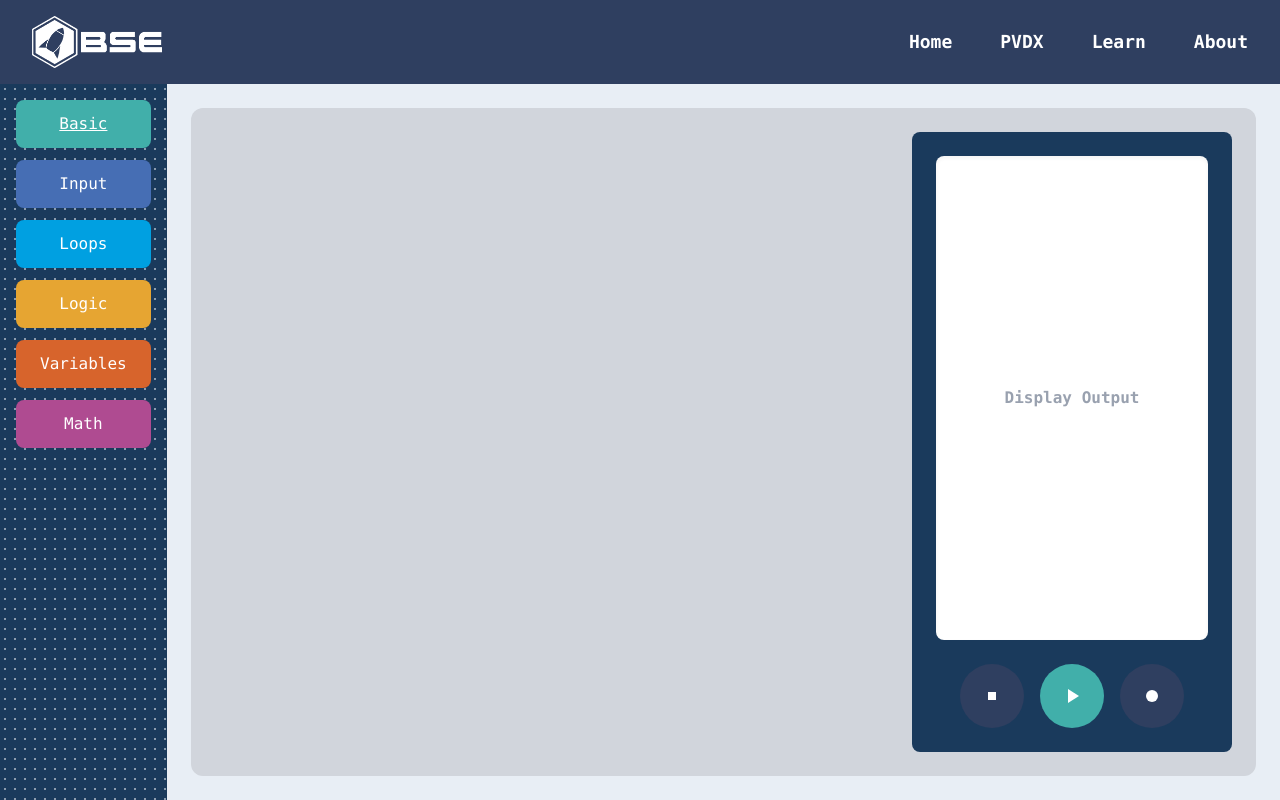
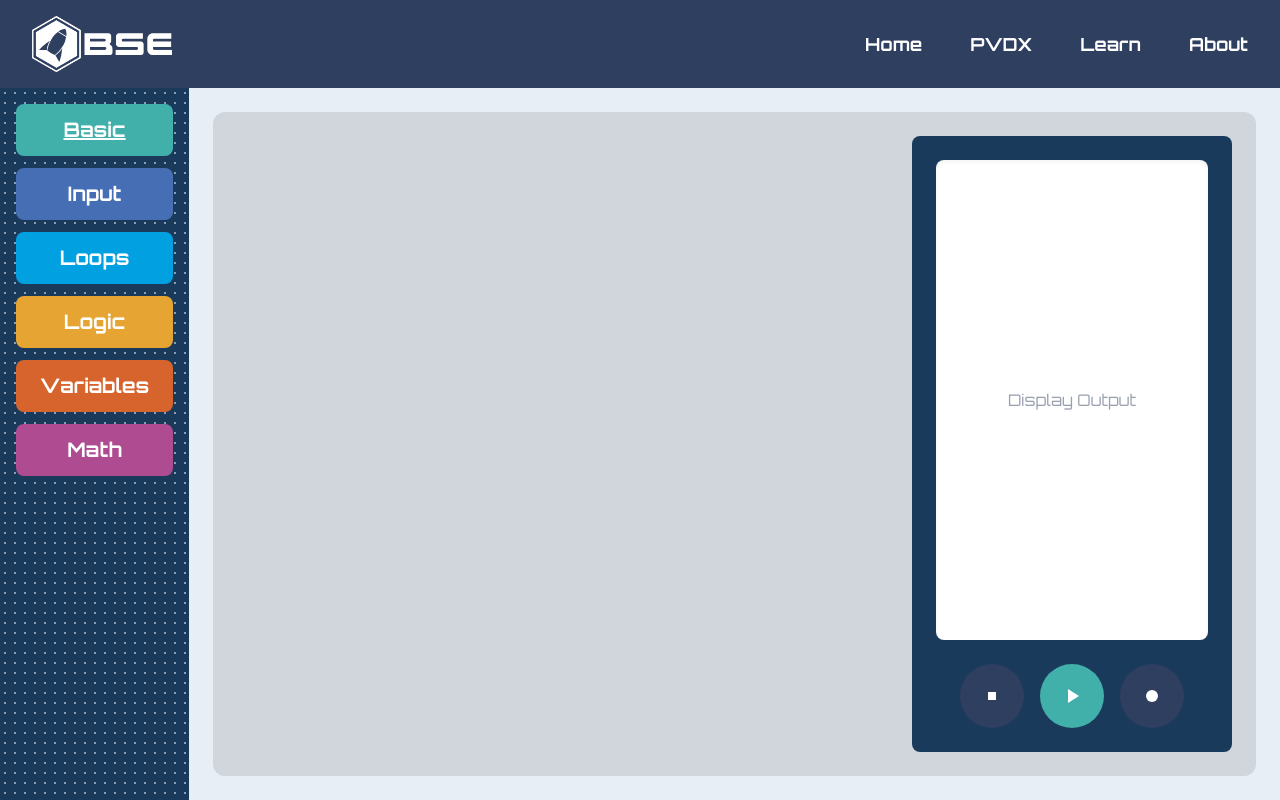
Before and after one commit to BrownSpaceEngineering/pvdx-mission-control, a Next.js app in the folder webapp/frontend/: page / in a window 1280 px wide. Built offline with nearby package versions, Linux system fonts and the light colour scheme.

Commit message:
changed fonts and text size

```diff
--- a/webapp/frontend/src/app/globals.css
+++ b/webapp/frontend/src/app/globals.css
@@ -1,14 +1,18 @@
+/* URL import MUST go first as the import */
+@import url('https://fonts.googleapis.com/css2?family=Orbitron:wght@400;700&display=swap');
 @import "tailwindcss";
+
 
 :root {
   --background: #ffffff;
   --foreground: #171717;
+  --font-orbitron: 'Orbitron', sans-serif;
 }
 
 @theme inline {
   --color-background: var(--background);
   --color-foreground: var(--foreground);
-  --font-sans: var(--font-geist-sans);
+  --font-sans: var(--font-orbitron);
   --font-mono: var(--font-geist-mono);
 }
 
@@ -22,6 +26,5 @@
 body {
   background: var(--background);
   color: var(--foreground);
-  font-family: 'Lucida Console', Helvetica, sans-serif;
-  font-weight: bold;
+  font-family: var(--font-sans);
 }
--- a/webapp/frontend/src/components/CodingEnv.tsx
+++ b/webapp/frontend/src/components/CodingEnv.tsx
@@ -29,7 +29,7 @@
                         <button
                             key={category.id}
                             onClick={() => setSelectedCategory(category.id)}
-                            className={`${category.color} text-white px-6 py-3 rounded-lg font-medium hover:opacity-90 transition-opacity ${selectedCategory === category.id ? "underline" : ""
+                            className={`${category.color} text-white text-xl px-6 py-3 rounded-lg font-bold hover:opacity-90 transition-opacity ${selectedCategory === category.id ? "underline" : ""
                                 }`}
                         >
                             {category.name}
--- a/webapp/frontend/src/components/Navbar.tsx
+++ b/webapp/frontend/src/components/Navbar.tsx
@@ -7,8 +7,8 @@
                 <Image
                 src="/bse-logo-light.png"
                 alt="BSE Logo"
-                width={130} // adjust size as needed
-                height={130} // adjust size as needed
+                width={140} // adjust size as needed
+                height={140} // adjust size as needed
                 />
                 {/* Placeholder for logo image */}
                 <div className="w-10 h-10"></div>
```
Also changed, not shown: webapp/frontend/public/bse-decal.png (added).
